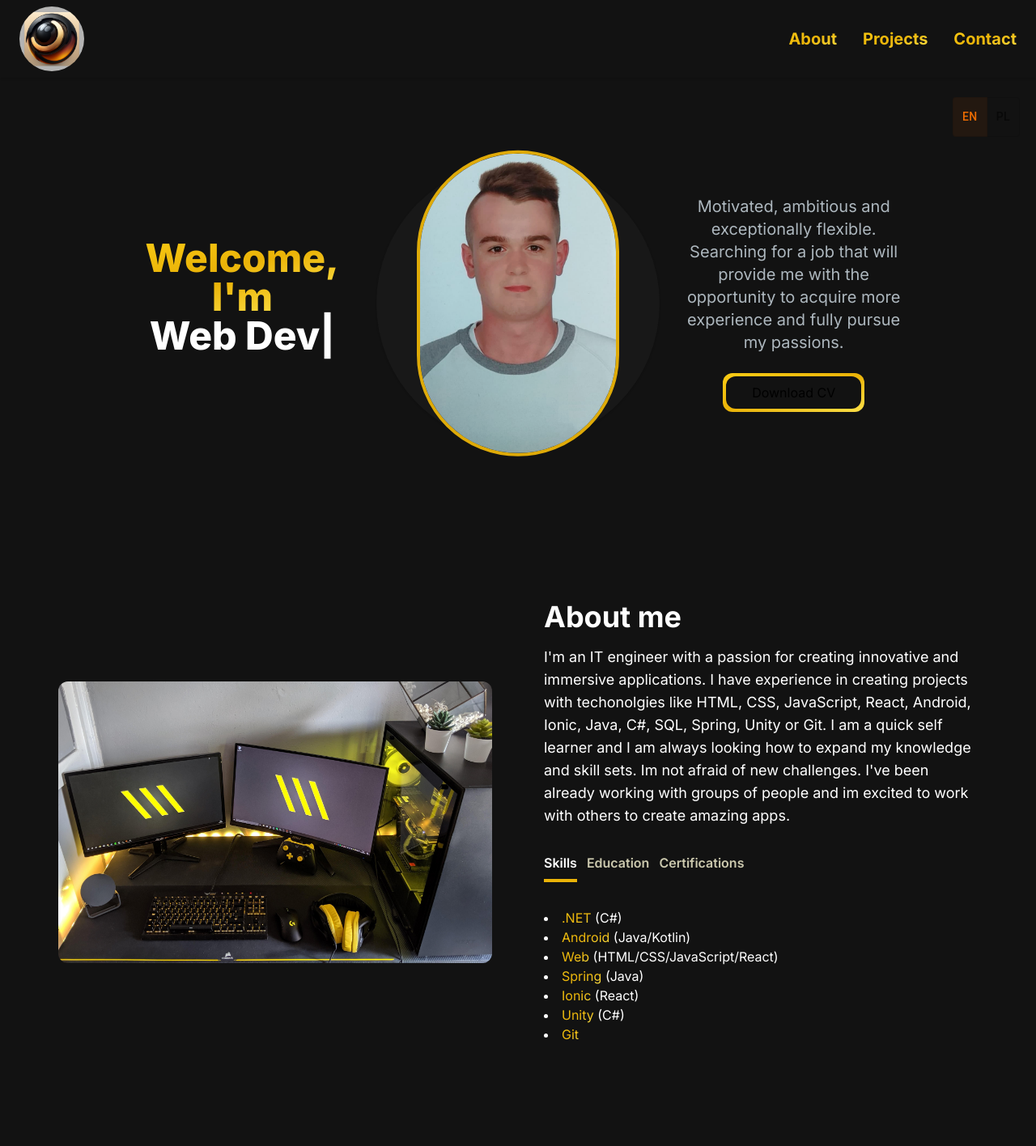
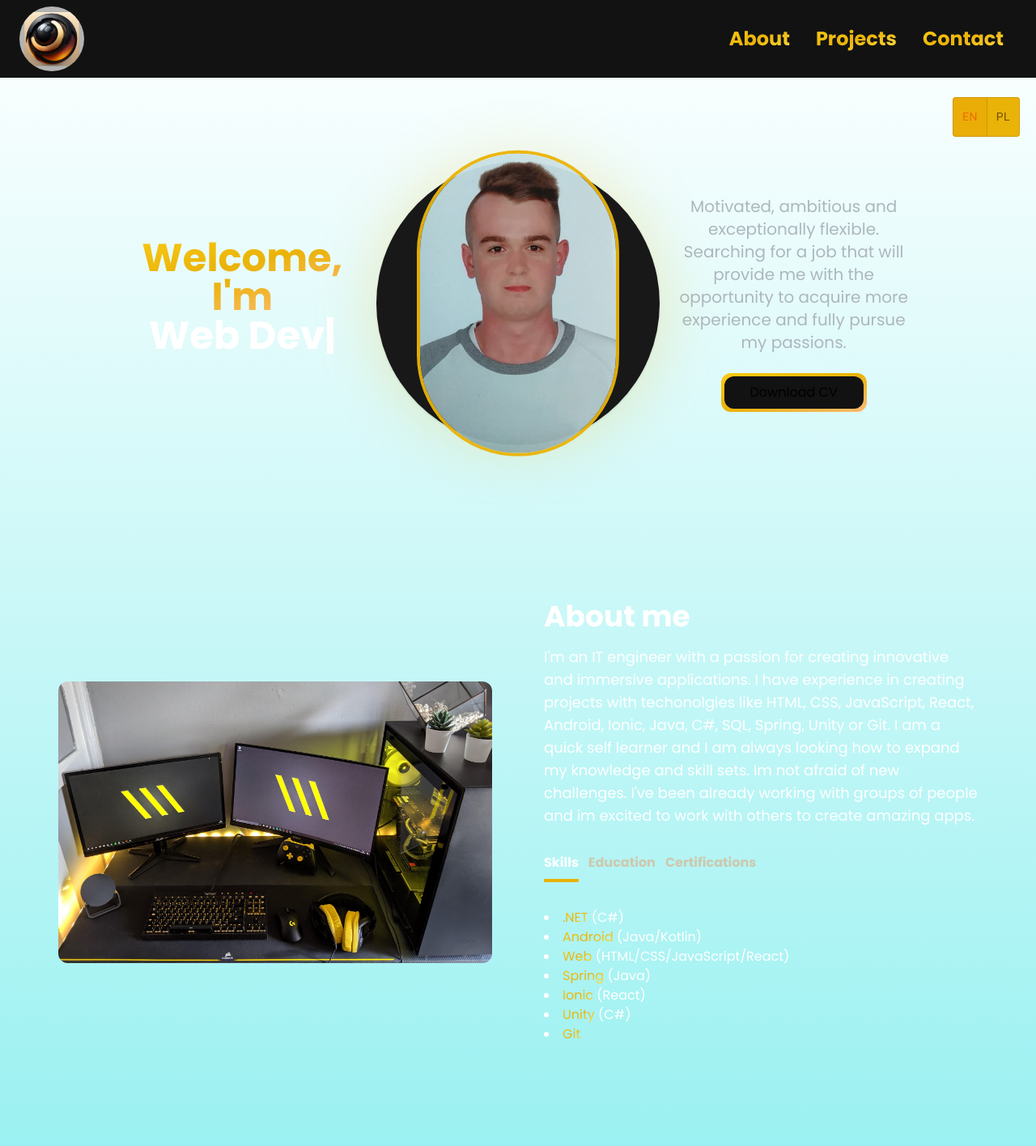
Before and after one commit to ITbartH/PortfolioWebsite-React-NextJS-TailwindCSS, a Next.js app in the folder portfolio-website/: page / in a window 1280 px wide. Shown: the top 1416 px of the page at 81% size. Built offline with nearby package versions, Linux system fonts and the light colour scheme.

Commit message:
Poprawa przycisku od zmiany języka, zmiana kolorów oraz czcionki, animacja zmiany języka

```diff
--- a/portfolio-website/app/components/AboutSection.jsx
+++ b/portfolio-website/app/components/AboutSection.jsx
@@ -81,7 +81,7 @@ const AboutSection = (currentLang, setCurrentLang) => {
     }
 
 
-    return <section id="about" className="text-white mt-32">
+    return <section className="text-white mt-32">
         <div className="md:grid md:grid-cols-2 gap-8  py-8 px-4 xl:gap-16 sm:py-16 xl:py-16">
             <Image priority src="/images/about-image.jpg" width={600} height={500} alt="Working Station" className="place-self-center rounded-xl" />
             <div className="mt-4 md:mt-0 text-left flex flex-col h-full">
--- a/portfolio-website/app/components/EmailSection.jsx
+++ b/portfolio-website/app/components/EmailSection.jsx
@@ -52,7 +52,7 @@ const EmailSection = (currentLang, setCurrentLang) => {
         }
     }
     return (
-        <section id="contact" className="grid md:grid-cols-2 my-20 md:my-32 py-14 gap-4 relative">
+        <section className="grid md:grid-cols-2 my-20 md:my-32 py-14 gap-4 relative">
 
             <div className="">
                 <h5 className="text-xl font-bold text-white my-2">
--- a/portfolio-website/app/components/HeroSection.jsx
+++ b/portfolio-website/app/components/HeroSection.jsx
@@ -66,11 +66,12 @@ const HeroSection = (currentLang, setCurrentLang) => {
                     animate={isInView ? "animate" : "initial"}
                     transition={{ duration: 1, delay: 0 }}
                     className="col-span-4 place-self-center mt-4 lg:mt-0">
-                    <div className="shadow rounded-full bg-[#181818] w-[450px] h-[450px] lg:w-[350px] lg:h-[350px] md:w-[250px] md:h-[250px] relative">
+                        <div className="shadow rounded-full bg-yellow-500 blur-2xl w-[450px] h-[450px] lg:w-[350px] lg:h-[350px] md:w-[250px] md:h-[250px] absolute opacity-25 ml-25"/>
+                    <div className="shadow rounded-full bg-[#181818]  w-[450px] h-[450px] lg:w-[350px] lg:h-[350px] md:w-[250px] md:h-[250px] relative">
                         <Image
                             src="/images/my-photo-full.jpg"
                             alt="hero image"
-                            className="absolute transform -translate-x-1/2 -translate-y-1/2 top-1/2 left-1/2 rounded-full border-4 border-primary-500 opacity-95"
+                            className="blur-none absolute transform -translate-x-1/2 -translate-y-1/2 top-1/2 left-1/2 rounded-full border-4 border-primary-500 opacity-95"
                             width={250}
                             height={250}
                             priority
--- a/portfolio-website/app/components/NavLink.jsx
+++ b/portfolio-website/app/components/NavLink.jsx
@@ -3,7 +3,7 @@ const NavLink = ({href, title}) => {
     return (
         <a
             href={href}
-            className="block py-2 pl-3 pr-4 font-bold text-transparent bg-clip-text bg-gradient-to-br from-yellow-400 via-yellow-500 to-yellow-300 sm:text-xl rounded md:p-0 hover:text-white">
+            className="block py-2 pl-3 pr-4 font-bold text-transparent bg-clip-text bg-gradient-to-br from-yellow-400 via-yellow-500 to-yellow-300 sm:text-2xl rounded md:p-0 hover:text-white">
             {title}
         </a>
     );
--- a/portfolio-website/app/components/Navbar.jsx
+++ b/portfolio-website/app/components/Navbar.jsx
@@ -60,11 +60,13 @@ const Navbar = (currentLang, setCurrentLang) => {
     <nav className="fixed top-0 left-0 right-0 z-10 bg-[#121212] bg-opacity-100 py-2 shadow">
         <div className="flex flex-wrap items-center justify-between mx-auto px-6 ">
             <Link href={"/"} className="text-2xl md:text-5xl text-white font-semibold">
-
+                <div>
                 <img src="/images/githublogo.png"
                         alt="Bartosz Hrycaj"
                         className=" rounded-full h-14 mr-3 md:h-20"
                         />
+                </div>
+
 
 
             </Link>
@@ -82,10 +84,10 @@ const Navbar = (currentLang, setCurrentLang) => {
             }
             </div>
             <div className="menu hidden md:block md:w-auto" id="navbar">
-               <ul className="flex p-4 md:p-0 md:flex-row md:space-x-8 mt-0">
+               <ul className="flex p-4 md:p-4 md:flex-row md:space-x-8 mt-0">
                     {
                         navLinks.map((link, index) => (
-                            <li key={index}>
+                            <li key={index} >
                                 <NavLink href={link.path} title={link.title} scroll={false}/>
                             </li>
                         ))
--- a/portfolio-website/app/components/ProjectSection.jsx
+++ b/portfolio-website/app/components/ProjectSection.jsx
@@ -25,7 +25,7 @@ let projectsData = [
         description: ENtranslation.projects.p2desc,
         image: "/images/projects/no-image.jpg",
         tag: ["All", "Web"],
-        gitUrl: "https://github.com/hrycek/ProjectNodeJS-ExpressJS-React nb",
+        gitUrl: "https://github.com/hrycek/ProjectNodeJS-ExpressJS-React",
         previewUrl: ""
     },
     {
@@ -180,7 +180,7 @@ const ProjectSection = (currentLang, setCurrentLang) => {
 
     return (
         <>
-            <section id="projects" className="mt-20">
+            <section className="mt-20">
                 <h2 className="text-center text-4xl font-bold text-white mt-4 mb-8 md:mb-12">
                     {
                         currentLang.currentLang == "EN" ?
--- a/portfolio-website/app/globals.css
+++ b/portfolio-website/app/globals.css
@@ -4,24 +4,20 @@
 
 :root {
   --foreground-rgb: 0, 0, 0;
-  --background-start-rgb: 214, 219, 220;
+  --background-start-rgb: 0, 219, 220;
   --background-end-rgb: 255, 255, 255;
 }
 
 @media (prefers-color-scheme: dark) {
   :root {
     --foreground-rgb: 255, 255, 255;
-    --background-start-rgb: 0, 0, 0;
-    --background-end-rgb: 0, 0, 0;
+    --background-start-rgb: 0 , 0 , 0;
+    --background-end-rgb: 30, 30, 30;
   }
 }
 
 body {
   color: rgb(var(--foreground-rgb));
-  background: linear-gradient(
-      to bottom,
-      transparent,
-      rgb(var(--background-end-rgb))
-    )
-    rgb(var(--background-start-rgb));
+  background: linear-gradient(rgb(var(--background-end-rgb)), rgb(var(--background-start-rgb)))
+
 }
--- a/portfolio-website/app/layout.js
+++ b/portfolio-website/app/layout.js
@@ -1,7 +1,11 @@
-import { Inter } from 'next/font/google'
+import { Poppins, Roboto, Montserrat, Lora, Bebas_Neue } from 'next/font/google'
 import './globals.css'
 
-const inter = Inter({ subsets: ['latin'] })
+const poppins = Poppins({ subsets: ['latin'], weight: ['400', '700'] })
+const roboto = Roboto({ subsets: ['latin'], weight: ['400', '700'] })
+const montserrat = Montserrat({ subsets: ['latin'], weight: ['400', '700'] })
+const lora = Lora({ subsets: ['latin'], weight: ['400', '700'] })
+const bebasNeue = Bebas_Neue({ subsets: ['latin'], weight: ['400'] })
 
 export const metadata = {
   title: 'Bartosz Hrycaj Dev',
@@ -10,8 +14,8 @@ export const metadata = {
 
 export default function RootLayout({ children }) {
   return (
-    <html lang="en" style={{scrollBehavior: "smooth"}}>
-      <body className={inter.className}>{children}</body>
+    <html lang="en" style={{ scrollBehavior: "smooth" }}>
+      <body className={poppins.className}>{children}</body>
     </html>
   )
 }
--- a/portfolio-website/app/page.js
+++ b/portfolio-website/app/page.js
@@ -21,42 +21,54 @@ export default function Home(props) {
 
   const handleLang = (event, newLang) => {
     if (newLang !== null) {
-      setLang(newLang);
+      const content = document.getElementById('content');
+
+
+      content.classList.add('opacity-0');
+
+      setTimeout(() => {
+        setLang(newLang);
+
+
+        setTimeout(() => {
+          content.classList.remove('opacity-0');
+        }, 100);
+      }, 300);
     }
-
   };
 
   return (
-    <main style={{ scrollBehavior: "smooth" }} className="flex min-h-screen flex-col bg-[#121212]">
+    <main style={{ scrollBehavior: "smooth" }} className="flex min-h-screen flex-col">
 
       <Navbar currentLang={lang} setCurrentLang={setCurrentLang}></Navbar>
 
-      <div className="container mt-24 mx-auto px-14 py-6">
+      <div id ="content" className="container mt-24 mx-auto px-14 py-6 transition-opacity duration-300">
         <div className="fixed right-5 ">
-          <ToggleButtonGroup
+          <ToggleButtonGroup className="bg-yellow-500"
             color="warning"
             value={lang}
             exclusive
             onChange={handleLang}
           >
-            <ToggleButton value="EN" aria-label="English">
+            <ToggleButton value="EN" aria-label="English" className="text-gray-900 text-lg">
               EN
             </ToggleButton>
 
-            <ToggleButton value="PL" aria-label="Polish">
+            <ToggleButton value="PL" aria-label="Polish" className="text-gray-900 text-lg">
               PL
             </ToggleButton>
 
           </ToggleButtonGroup>
         </div>
         <HeroSection currentLang={lang} setCurrentLang={setCurrentLang} />
-
+        <section id="about"/>
         <AboutSection currentLang={lang} setCurrentLang={setCurrentLang} />
 
         <AchievementsSection currentLang={lang} setCurrentLang={setCurrentLang} />
-
+        <section id="projects"/>
         <ProjectSection currentLang={lang} setCurrentLang={setCurrentLang} />
 
+        <section id="contact"/>
         <EmailSection currentLang={lang} setCurrentLang={setCurrentLang} />
       </div>
       <Footer />
--- a/portfolio-website/tailwind.config.js
+++ b/portfolio-website/tailwind.config.js
@@ -1,6 +1,7 @@
 /** @type {import('tailwindcss').Config} */
 const colors = require("tailwindcss/colors");
 module.exports = {
+  darkMode: 'media',
   content: [
     './pages/**/*.{js,ts,jsx,tsx,mdx}',
     './components/**/*.{js,ts,jsx,tsx,mdx}',
@@ -15,8 +16,9 @@ module.exports = {
       },
       keyframes: {
         wiggle: {
-          '0%, 100%': { transform: 'rotate(-3deg)' },
-          '50%': { transform: 'rotate(3deg)' },
+          '0%, 100%': { transform: 'rotate(0deg)' },
+          '25%': { transform: 'rotate(-3deg)'},
+          '75%': { transform: 'rotate(3deg)' },
         }
       },
       animation: {
@@ -26,7 +28,7 @@ module.exports = {
     colors: {
       ...colors,
       primary: colors.yellow,
-      secondary: colors.yellow,
+      secondary: colors.orange,
       third: colors.white,
     },
   },
```
Also changed, not shown: portfolio-website/app/components/Footer.jsx (+2 -13 lines).
